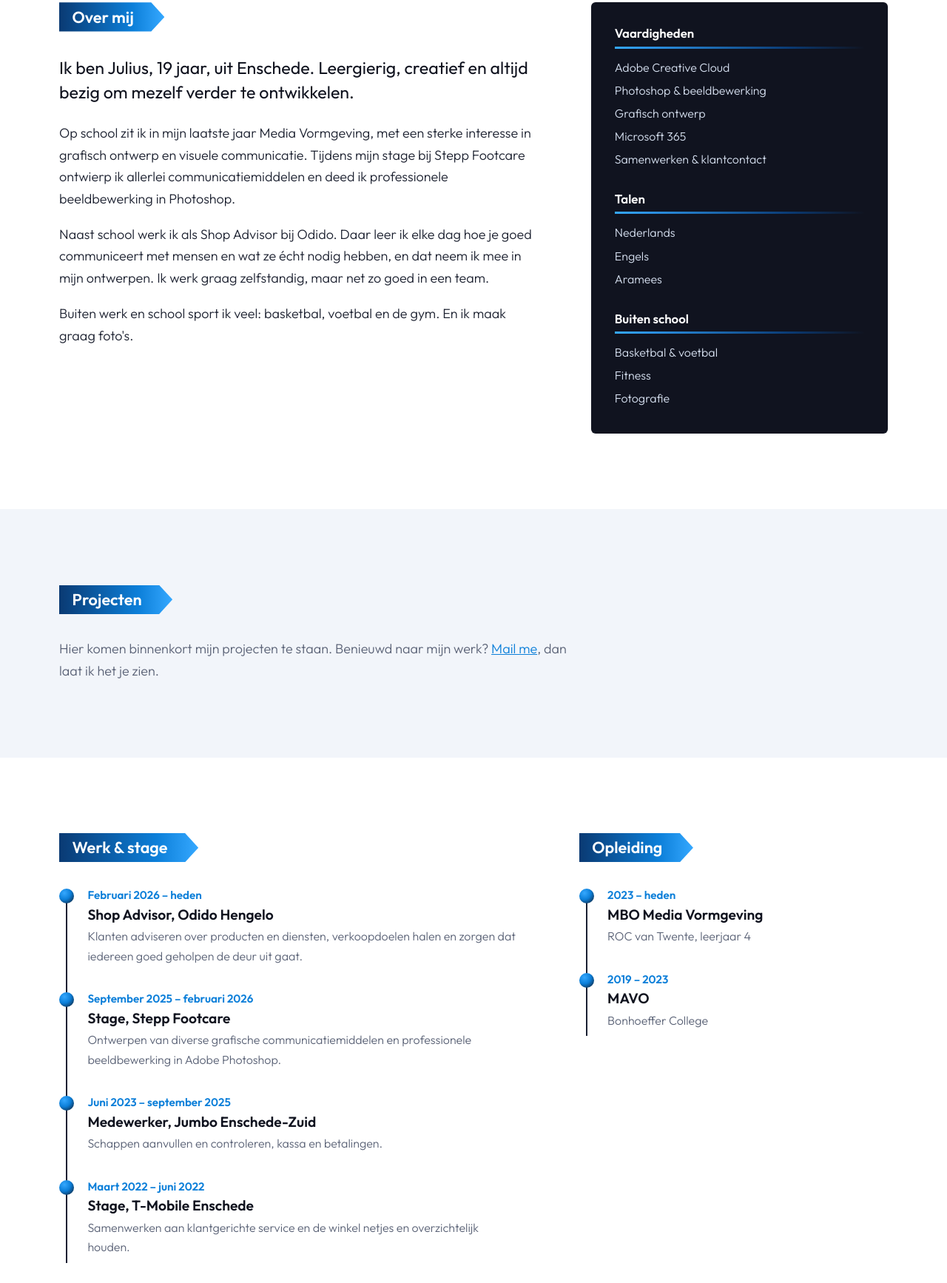
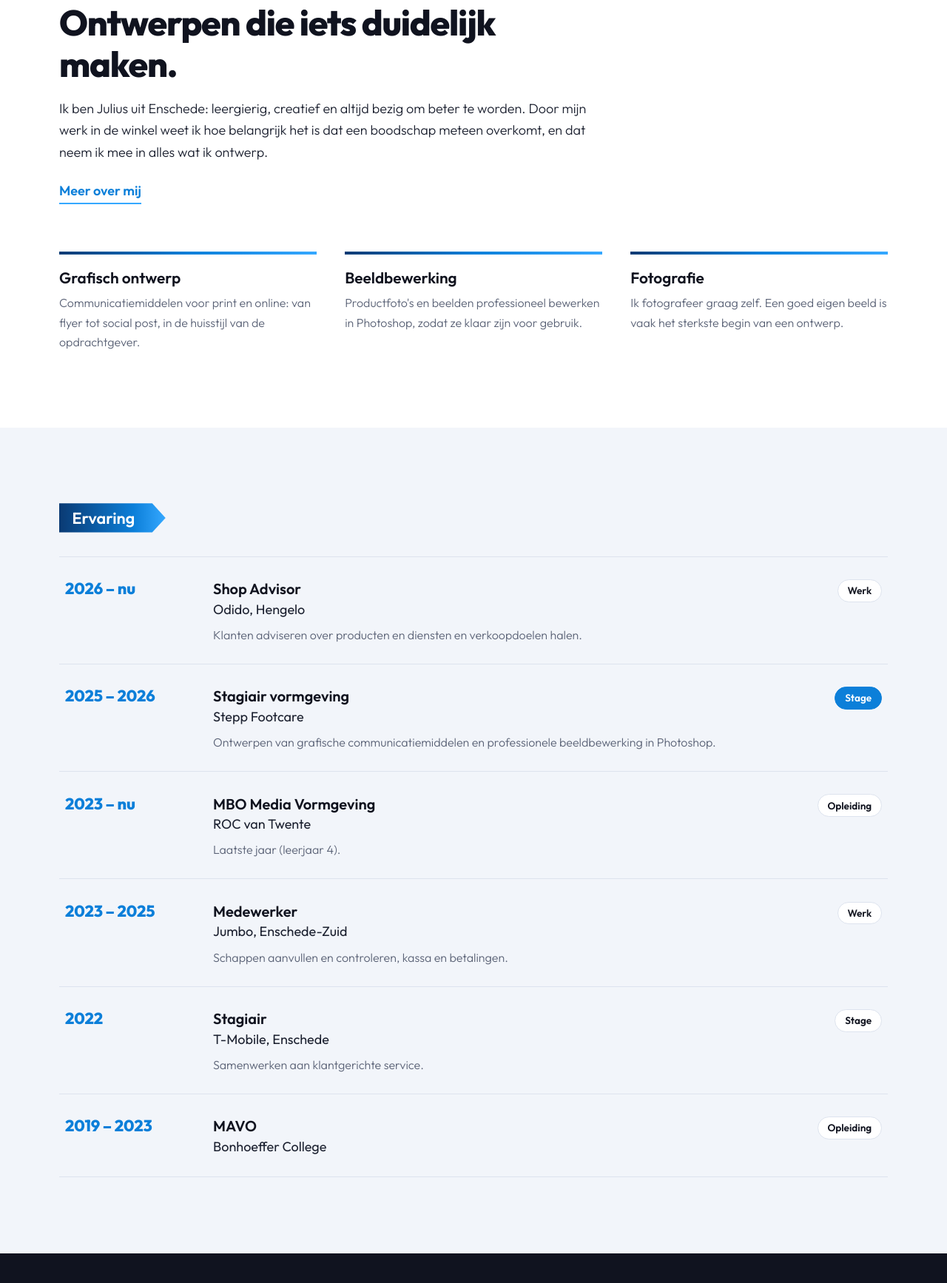
Before and after one commit to Juliusdesign-007/Portfolio, a plain HTML site: page index.html in a window 1280 px wide. Shown: the part 889-2623 px from the top of the page at 74% size. Drawn offline with Linux system fonts and the light colour scheme.

Commit message:
Over mij en Projecten als aparte pagina's, homepage aangevuld, ervaring nieuw vormgegeven
Co-Authored-By: Claude Opus 5.5 <noreply@anthropic.com>
Claude-Session: https://claude.ai/code/session_01TdDV6iSJN61b8wbv6ziyvz

```diff
--- a/index.html
+++ b/index.html
@@ -4,7 +4,7 @@
   <meta charset="utf-8">
   <meta name="viewport" content="width=device-width, initial-scale=1">
   <title>Julius Akyol – Mediavormgever</title>
-  <meta name="description" content="Portfolio van Julius Akyol, mediavormgever uit Enschede. Grafisch ontwerp, beeldbewerking en visuele communicatie.">
+  <meta name="description" content="Portfolio van Julius Akyol, mediavormgever uit Enschede. Grafisch ontwerp, beeldbewerking en fotografie.">
   <meta property="og:title" content="Julius Akyol – Mediavormgever">
   <meta property="og:description" content="Portfolio van Julius Akyol, mediavormgever uit Enschede.">
   <meta property="og:image" content="img/julius.jpg">
@@ -16,15 +16,15 @@
 </head>
 <body>
 
-  <!-- ============ NAVIGATIE ============ -->
+  <!-- ============ NAVIGATIE (zelfde op elke pagina) ============ -->
   <header class="nav">
-    <a class="nav__logo" href="#top">Julius Akyol</a>
+    <a class="nav__logo" href="index.html">Julius Akyol</a>
     <nav aria-label="Hoofdmenu">
       <ul class="nav__links">
-        <li><a href="#over-mij">Over mij</a></li>
-        <li><a href="#projecten">Projecten</a></li>
-        <li><a href="#ervaring">Ervaring</a></li>
-        <li><a href="#contact">Contact</a></li>
+        <li><a href="over-mij.html">Over mij</a></li>
+        <li><a href="projecten.html">Projecten</a></li>
+        <li><a href="index.html#ervaring">Ervaring</a></li>
+        <li><a href="index.html#contact">Contact</a></li>
       </ul>
     </nav>
   </header>
@@ -40,126 +40,100 @@
           <p class="hero__role">Mediavormgever</p>
           <p class="hero__intro">Student Media Vormgeving (leerjaar 4) aan ROC van Twente. Ik ontwerp grafische communicatie en bewerk beeld tot het klopt.</p>
           <div class="hero__actions">
-            <a class="btn btn--primary" href="mailto:julius.akyol@gmail.com">Mail mij</a>
-            <a class="btn btn--ghost" href="https://www.linkedin.com/in/juliusakyol/" target="_blank" rel="noopener">LinkedIn</a>
+            <a class="btn btn--primary" href="projecten.html">Bekijk mijn werk</a>
+            <a class="btn btn--ghost" href="#contact">Neem contact op</a>
           </div>
         </div>
         <img class="hero__photo" src="img/julius.jpg" alt="Portretfoto van Julius Akyol" width="452" height="452">
       </div>
     </section>
 
-    <!-- ============ OVER MIJ ============ -->
-    <section class="section" id="over-mij">
-      <div class="wrap about">
-        <div class="about__main">
-          <h2 class="tab">Over mij</h2>
-          <p class="lead">Ik ben Julius, <span id="age">19</span> jaar, uit Enschede. Leergierig, creatief en altijd bezig om mezelf verder te ontwikkelen.</p>
-          <p>Op school zit ik in mijn laatste jaar Media Vormgeving, met een sterke interesse in grafisch ontwerp en visuele communicatie. Tijdens mijn stage bij Stepp Footcare ontwierp ik allerlei communicatiemiddelen en deed ik professionele beeldbewerking in Photoshop.</p>
-          <p>Naast school werk ik als Shop Advisor bij Odido. Daar leer ik elke dag hoe je goed communiceert met mensen en wat ze écht nodig hebben, en dat neem ik mee in mijn ontwerpen. Ik werk graag zelfstandig, maar net zo goed in een team.</p>
-          <p>Buiten werk en school sport ik veel: basketbal, voetbal en de gym. En ik maak graag foto's.</p>
+    <!-- ============ WAT IK DOE ============ -->
+    <section class="section">
+      <div class="wrap">
+        <div class="intro">
+          <h2 class="intro__title">Ontwerpen die iets duidelijk maken.</h2>
+          <p>Ik ben Julius uit Enschede: leergierig, creatief en altijd bezig om beter te worden. Door mijn werk in de winkel weet ik hoe belangrijk het is dat een boodschap meteen overkomt, en dat neem ik mee in alles wat ik ontwerp.</p>
+          <a class="link-more" href="over-mij.html">Meer over mij</a>
         </div>
 
-        <aside class="about__side">
-          <div class="fact">
-            <h3>Vaardigheden</h3>
-            <ul>
-              <li>Adobe Creative Cloud</li>
-              <li>Photoshop &amp; beeldbewerking</li>
-              <li>Grafisch ontwerp</li>
-              <li>Microsoft 365</li>
-              <li>Samenwerken &amp; klantcontact</li>
+        <ul class="skills">
+          <li class="skill">
+            <h3>Grafisch ontwerp</h3>
+            <p>Communicatiemiddelen voor print en online: van flyer tot social post, in de huisstijl van de opdrachtgever.</p>
+          </li>
+          <li class="skill">
+            <h3>Beeldbewerking</h3>
+            <p>Productfoto's en beelden professioneel bewerken in Photoshop, zodat ze klaar zijn voor gebruik.</p>
+          </li>
+          <li class="skill">
+            <h3>Fotografie</h3>
+            <p>Ik fotografeer graag zelf. Een goed eigen beeld is vaak het sterkste begin van een ontwerp.</p>
+          </li>
         </ul>
-          </div>
-          <div class="fact">
-            <h3>Talen</h3>
-            <ul>
-              <li>Nederlands</li>
-              <li>Engels</li>
-              <li>Aramees</li>
-            </ul>
-          </div>
-          <div class="fact">
-            <h3>Buiten school</h3>
-            <ul>
-              <li>Basketbal &amp; voetbal</li>
-              <li>Fitness</li>
-              <li>Fotografie</li>
-            </ul>
-          </div>
-        </aside>
-      </div>
-    </section>
-
-    <!-- ============ PROJECTEN ============ -->
-    <section class="section section--tint" id="projecten">
-      <div class="wrap">
-        <h2 class="tab">Projecten</h2>
-
-        <div class="projects">
-          <!--
-            PROJECT TOEVOEGEN: kopieer dit blok, haal de commentaartekens weg en vul in.
-            Zet de afbeelding in img/projecten/ (liefst .jpg of .webp, ca. 1600px breed).
-            Verwijder de 'projects__empty' paragraaf zodra er een echt project staat.
-
-          <article class="project">
-            <img class="project__img" src="img/projecten/NAAM.jpg" alt="Korte beschrijving van het beeld" loading="lazy">
-            <div class="project__body">
-              <h3>Projecttitel</h3>
-              <p class="project__meta">Opdrachtgever of context, jaar</p>
-              <p>Twee à drie zinnen: wat was de vraag, wat heb je gemaakt, wat was jouw rol.</p>
-            </div>
-          </article>
-          -->
-
-          <p class="projects__empty">Hier komen binnenkort mijn projecten te staan. Benieuwd naar mijn werk? <a href="mailto:julius.akyol@gmail.com">Mail me</a>, dan laat ik het je zien.</p>
-        </div>
       </div>
     </section>
 
     <!-- ============ ERVARING ============ -->
-    <section class="section" id="ervaring">
-      <div class="wrap columns">
-        <div>
-          <h2 class="tab">Werk &amp; stage</h2>
-          <ol class="timeline">
-            <li>
-              <p class="timeline__date">Februari 2026 – heden</p>
-              <h3>Shop Advisor, Odido Hengelo</h3>
-              <p>Klanten adviseren over producten en diensten, verkoopdoelen halen en zorgen dat iedereen goed geholpen de deur uit gaat.</p>
+    <section class="section section--tint" id="ervaring">
+      <div class="wrap">
+        <h2 class="tab">Ervaring</h2>
+
+        <ul class="xp">
+          <li class="xp__item">
+            <p class="xp__years">2026 – nu</p>
+            <div class="xp__body">
+              <h3>Shop Advisor</h3>
+              <p class="xp__place">Odido, Hengelo</p>
+              <p>Klanten adviseren over producten en diensten en verkoopdoelen halen.</p>
+            </div>
+            <span class="xp__type">Werk</span>
           </li>
-            <li>
-              <p class="timeline__date">September 2025 – februari 2026</p>
-              <h3>Stage, Stepp Footcare</h3>
-              <p>Ontwerpen van diverse grafische communicatiemiddelen en professionele beeldbewerking in Adobe Photoshop.</p>
+          <li class="xp__item">
+            <p class="xp__years">2025 – 2026</p>
+            <div class="xp__body">
+              <h3>Stagiair vormgeving</h3>
+              <p class="xp__place">Stepp Footcare</p>
+              <p>Ontwerpen van grafische communicatiemiddelen en professionele beeldbewerking in Photoshop.</p>
+            </div>
+            <span class="xp__type xp__type--hl">Stage</span>
           </li>
-            <li>
-              <p class="timeline__date">Juni 2023 – september 2025</p>
-              <h3>Medewerker, Jumbo Enschede-Zuid</h3>
+          <li class="xp__item">
+            <p class="xp__years">2023 – nu</p>
+            <div class="xp__body">
+              <h3>MBO Media Vormgeving</h3>
+              <p class="xp__place">ROC van Twente</p>
+              <p>Laatste jaar (leerjaar 4).</p>
+            </div>
+            <span class="xp__type">Opleiding</span>
+          </li>
+          <li class="xp__item">
+            <p class="xp__years">2023 – 2025</p>
+            <div class="xp__body">
+              <h3>Medewerker</h3>
+              <p class="xp__place">Jumbo, Enschede-Zuid</p>
               <p>Schappen aanvullen en controleren, kassa en betalingen.</p>
+            </div>
+            <span class="xp__type">Werk</span>
           </li>
-            <li>
-              <p class="timeline__date">Maart 2022 – juni 2022</p>
-              <h3>Stage, T-Mobile Enschede</h3>
-              <p>Samenwerken aan klantgerichte service en de winkel netjes en overzichtelijk houden.</p>
+          <li class="xp__item">
+            <p class="xp__years">2022</p>
+            <div class="xp__body">
+              <h3>Stagiair</h3>
+              <p class="xp__place">T-Mobile, Enschede</p>
+              <p>Samenwerken aan klantgerichte service.</p>
+            </div>
+            <span class="xp__type">Stage</span>
           </li>
-          </ol>
+          <li class="xp__item">
+            <p class="xp__years">2019 – 2023</p>
+            <div class="xp__body">
+              <h3>MAVO</h3>
+              <p class="xp__place">Bonhoeffer College</p>
             </div>
-
-        <div>
-          <h2 class="tab">Opleiding</h2>
-          <ol class="timeline">
-            <li>
-              <p class="timeline__date">2023 – heden</p>
-              <h3>MBO Media Vormgeving</h3>
-              <p>ROC van Twente, leerjaar 4</p>
+            <span class="xp__type">Opleiding</span>
           </li>
-            <li>
-              <p class="timeline__date">2019 – 2023</p>
-              <h3>MAVO</h3>
-              <p>Bonhoeffer College</p>
-            </li>
-          </ol>
-        </div>
+        </ul>
       </div>
     </section>
 
@@ -181,14 +155,6 @@
     <p>© <span id="year">2026</span> Julius Akyol · Enschede</p>
   </footer>
 
-  <script>
-    // Jaartal in de footer en leeftijd rekenen zichzelf uit (geboren 20-10-2007)
-    const now = new Date();
-    document.getElementById('year').textContent = now.getFullYear();
-    const born = new Date(2007, 9, 20);
-    let age = now.getFullYear() - born.getFullYear();
-    if (now < new Date(now.getFullYear(), born.getMonth(), born.getDate())) age--;
-    document.getElementById('age').textContent = age;
-  </script>
+  <script src="main.js"></script>
 </body>
 </html>
--- a/style.css
+++ b/style.css
@@ -96,6 +96,11 @@ h1, h2, h3 { margin: 0; line-height: 1.15; }
 }
 
 .nav__links a:hover { color: #fff; }
+.nav__links a[aria-current="page"] {
+  color: #fff;
+  font-weight: 600;
+  box-shadow: inset 0 -2px 0 var(--blue-bright);
+}
 
 /* ---------- Hero ---------- */
 .hero {
@@ -175,6 +180,9 @@ h1, h2, h3 { margin: 0; line-height: 1.15; }
 .btn--ghost { color: #fff; border: 2px solid rgba(255, 255, 255, 0.6); }
 .btn--ghost:hover { border-color: #fff; background: rgba(255, 255, 255, 0.1); }
 
+.btn--dark { background: var(--navy); color: #fff; margin-top: 0.75rem; }
+.btn--dark:hover { background: var(--blue); }
+
 /* ---------- Secties ---------- */
 .section { padding: clamp(4rem, 8vw, 6.5rem) 0; }
 .section--tint { background: var(--tint); }
@@ -218,6 +226,7 @@ h1, h2, h3 { margin: 0; line-height: 1.15; }
   gap: 1.75rem;
 }
 
+.fact h2,
 .fact h3 {
   font-size: 1.05rem;
   font-weight: 600;
@@ -240,10 +249,15 @@ h1, h2, h3 { margin: 0; line-height: 1.15; }
 
 .projects__empty {
   grid-column: 1 / -1;
-  margin: 0;
   max-width: 60ch;
-  color: var(--muted);
+  padding: 2.5rem;
+  background: var(--tint);
+  border-left: 6px solid var(--blue);
+  border-radius: 4px;
 }
+
+.projects__empty h2 { font-size: 1.6rem; font-weight: 600; color: var(--navy); }
+.projects__empty p { color: var(--muted); }
 
 .project {
   background: var(--paper);
@@ -254,69 +268,155 @@ h1, h2, h3 { margin: 0; line-height: 1.15; }
 
 .project__img { width: 100%; aspect-ratio: 4 / 3; object-fit: cover; }
 .project__body { padding: 1.4rem 1.5rem 1.6rem; }
+.project__body h2,
 .project__body h3 { font-size: 1.25rem; font-weight: 600; color: var(--navy); }
 .project__meta { margin: 0.25rem 0 0.75rem; font-size: 0.95rem; color: var(--blue); font-weight: 400; }
 .project__body p:last-child { margin-bottom: 0; font-size: 1rem; }
 
-/* ---------- Ervaring / tijdlijn ---------- */
-.columns {
-  display: grid;
-  grid-template-columns: 1.5fr 1fr;
-  gap: clamp(2rem, 6vw, 5rem);
+/* ---------- Homepage: intro + wat ik doe ---------- */
+.intro {
+  max-width: 62ch;
+  margin-bottom: clamp(2.5rem, 5vw, 4rem);
 }
 
-.timeline {
+.intro__title {
+  font-weight: 800;
+  font-size: clamp(2rem, 4.2vw, 3rem);
+  letter-spacing: -0.025em;
+  color: var(--navy);
+  margin-bottom: 1rem;
+}
+
+.link-more {
+  display: inline-block;
+  margin-top: 0.25rem;
+  font-weight: 600;
+  color: var(--blue);
+  text-decoration: none;
+  border-bottom: 2px solid var(--blue-bright);
+  padding-bottom: 2px;
+}
+
+.link-more:hover { color: var(--navy); border-color: var(--navy); }
+
+.skills {
   list-style: none;
   margin: 0;
   padding: 0;
-  position: relative;
+  display: grid;
+  grid-template-columns: repeat(3, 1fr);
+  gap: clamp(1.5rem, 3vw, 2.5rem);
 }
 
-.timeline li {
-  position: relative;
-  padding: 0 0 2rem 2.4rem;
+.skill {
+  padding-top: 1.25rem;
+  border-top: 4px solid;
+  border-image: linear-gradient(90deg, var(--blue-deep), var(--blue) 50%, var(--blue-bright)) 1;
 }
 
-/* verticale lijn */
-.timeline li::before {
-  content: "";
-  position: absolute;
-  left: 9px;
-  top: 10px;
-  bottom: -10px;
-  width: 2px;
-  background: var(--navy-2);
+.skill h3 {
+  font-size: 1.3rem;
+  font-weight: 600;
+  color: var(--navy);
+  margin-bottom: 0.5rem;
 }
 
-.timeline li:last-child::before { bottom: 1.5rem; }
+.skill p { margin: 0; font-size: 1rem; color: var(--muted); }
 
-/* blauwe bol, zoals in het CV */
-.timeline li::after {
-  content: "";
-  position: absolute;
-  left: 0;
-  top: 4px;
-  width: 20px;
-  height: 20px;
-  border-radius: 50%;
-  background: radial-gradient(circle at 35% 30%, var(--blue-bright), var(--blue) 45%, var(--navy) 100%);
+/* ---------- Ervaring (lijst met jaartallen) ---------- */
+.xp {
+  list-style: none;
+  margin: 0;
+  padding: 0;
+  border-top: 1px solid var(--line);
 }
 
-.timeline__date {
-  margin: 0;
-  font-size: 0.95rem;
-  font-weight: 600;
-  color: var(--blue);
+.xp__item {
+  display: grid;
+  grid-template-columns: 11rem 1fr auto;
+  gap: 1.5rem;
+  align-items: baseline;
+  padding: 1.6rem 0.5rem;
+  border-bottom: 1px solid var(--line);
 }
 
-.timeline h3 {
-  margin: 0.15rem 0 0.35rem;
-  font-size: 1.2rem;
+.xp__years {
+  margin: 0;
+  font-weight: 800;
+  font-size: 1.35rem;
+  letter-spacing: -0.01em;
+  color: var(--blue);
+  white-space: nowrap;
+}
+
+.xp__body h3 {
+  font-size: 1.25rem;
   font-weight: 600;
   color: var(--navy);
 }
 
-.timeline li p:last-child { margin: 0; font-size: 1rem; color: var(--muted); }
+.xp__place {
+  margin: 0.1rem 0 0.4rem;
+  font-weight: 400;
+  color: var(--ink);
+}
+
+.xp__body p:last-child { margin-bottom: 0; }
+.xp__body p:not(.xp__place) { margin: 0; font-size: 1rem; color: var(--muted); }
+
+.xp__type {
+  font-size: 0.85rem;
+  font-weight: 600;
+  color: var(--navy);
+  background: #fff;
+  border: 1px solid var(--line);
+  border-radius: 999px;
+  padding: 0.2rem 0.8rem;
+}
+
+.xp__type--hl { background: var(--blue); border-color: var(--blue); color: #fff; }
+
+/* ---------- Paginakop (Over mij / Projecten) ---------- */
+.page-head {
+  position: relative;
+  overflow: hidden;
+  background: var(--navy);
+  color: #fff;
+  padding: clamp(3.5rem, 7vw, 5.5rem) 0 clamp(4rem, 8vw, 6rem);
+}
+
+.page-head__band {
+  position: absolute;
+  inset: 0;
+  background: var(--band);
+  clip-path: polygon(0 0, 100% 0, 100% 35%, 0 85%);
+  opacity: 0.95;
+}
+
+.page-head__inner { position: relative; }
+
+.page-head h1 {
+  font-weight: 800;
+  font-size: clamp(3rem, 8vw, 5.5rem);
+  letter-spacing: -0.035em;
+}
+
+.page-head p {
+  max-width: 48ch;
+  margin: 1rem 0 0;
+  font-size: 1.25rem;
+  color: #d6e2f5;
+}
+
+.about__photo {
+  width: 160px;
+  height: auto;
+  aspect-ratio: 1;
+  object-fit: cover;
+  border-radius: 50%;
+  margin-bottom: 1.75rem;
+  box-shadow: 0 0 0 3px #fff, 0 0 0 6px var(--blue-bright);
+}
 
 /* ---------- Contact ---------- */
 .contact {
@@ -395,14 +495,18 @@ h1, h2, h3 { margin: 0; line-height: 1.15; }
   .hero__inner { grid-template-columns: 1fr; }
   .hero__photo { order: -1; justify-self: start; width: 180px; }
   .hero__band { clip-path: polygon(0 0, 100% 0, 100% 22%, 0 40%); }
-  .about,
-  .columns { grid-template-columns: 1fr; }
+  .about { grid-template-columns: 1fr; }
+  .skills { grid-template-columns: 1fr; }
+  .xp__item { grid-template-columns: 1fr auto; gap: 0.25rem 1rem; }
+  .xp__years { font-size: 1.1rem; }
+  .xp__body { grid-column: 1 / -1; grid-row: 2; }
 }
 
 @media (max-width: 600px) {
   body { font-size: 1.05rem; }
-  .nav__links { gap: 1rem; }
-  .nav__links li:nth-child(n+3) { display: none; }
+  .nav { flex-wrap: wrap; row-gap: 0.4rem; padding-block: 0.7rem; }
+  .nav__links { gap: 1.1rem; }
+  .nav__links a { font-size: 0.95rem; }
   .nav__logo { font-size: 1rem; }
   .contact__list a { min-width: 0; width: 100%; }
   .contact__list li { flex: 1 1 100%; }
```
Also changed, not shown: main.js (added, +13 -0 lines), over-mij.html (added, +90 -0 lines), projecten.html (added, +75 -0 lines), 1 other file. Lines whose indentation alone changed are shown as unchanged.
